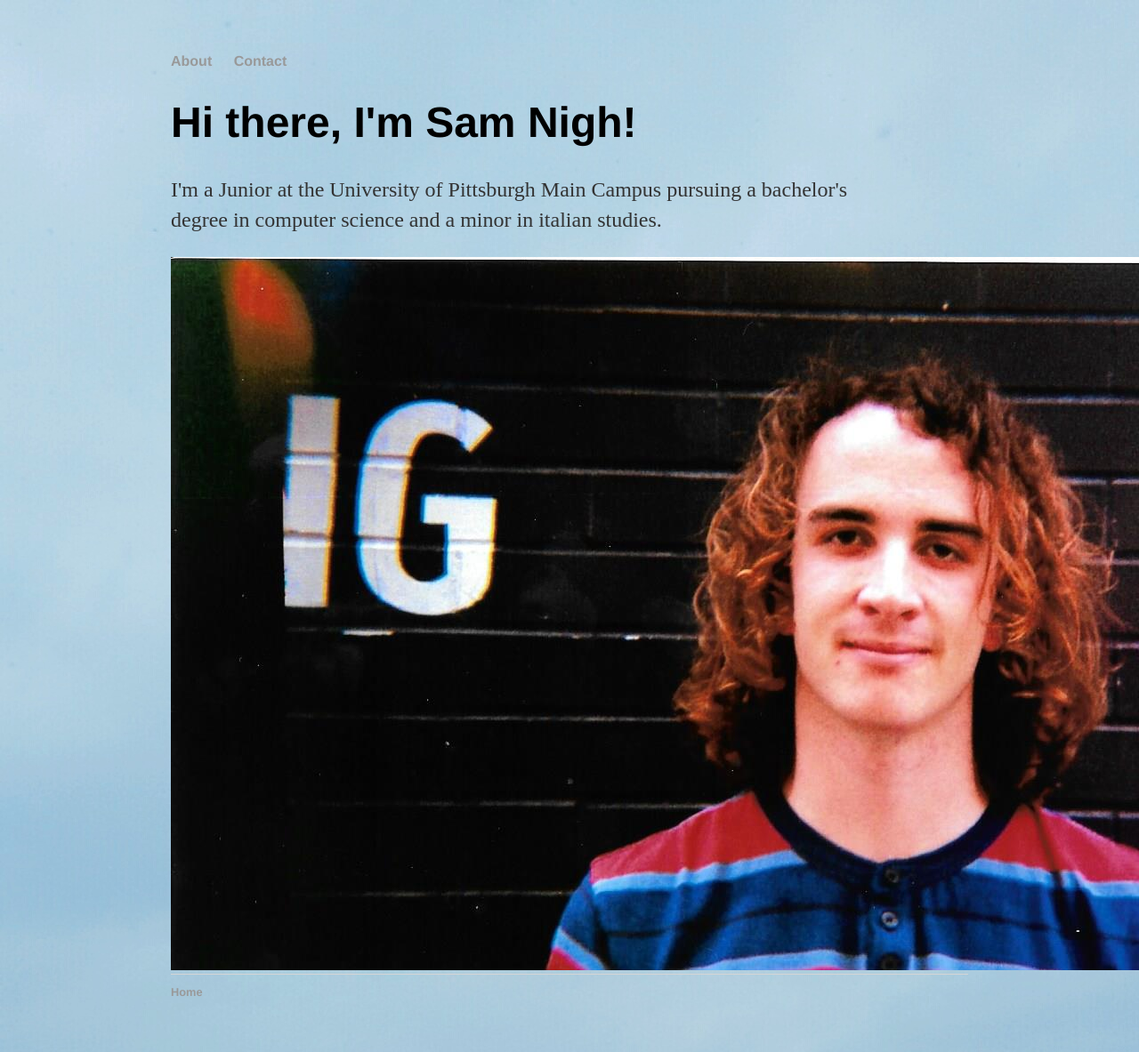
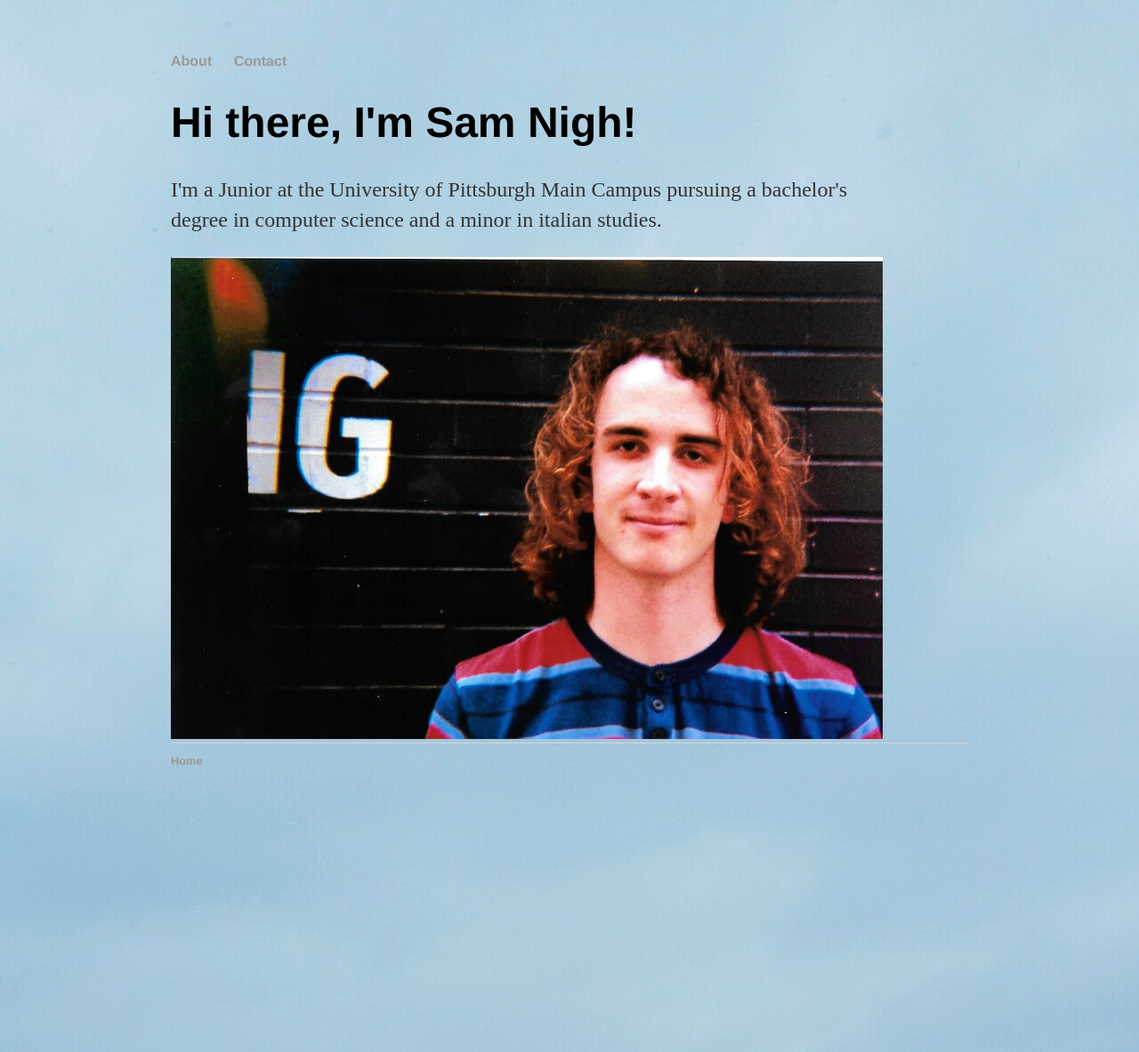
Before and after one commit to SPN11/SPN11.github.io, a Jekyll site: the page built from index.html, in a window 1280 px wide. Shown: the whole page at 89% size. Built offline with Jekyll 4.4.1, drawn with Linux system fonts in a browser that asks for light colours.

Commit message:
Resized pic

```diff
--- a/index.html
+++ b/index.html
@@ -6,6 +6,5 @@ title: Sam Nigh, Computer Science Student
 	<h1>Hi there, I'm Sam Nigh!</h1>
 	<p>I'm a Junior at the University of Pittsburgh Main Campus pursuing a bachelor's <br>
 		degree in computer science and a minor in italian studies.</p>
+	<img src="/images/uh_me.jpg" alt="Uh me?" height="542" width="800">
 </div>
-
-<img src="/images/uh_me.jpg" alt="Uh me?">
```
Also changed, not shown: 1 other file.
